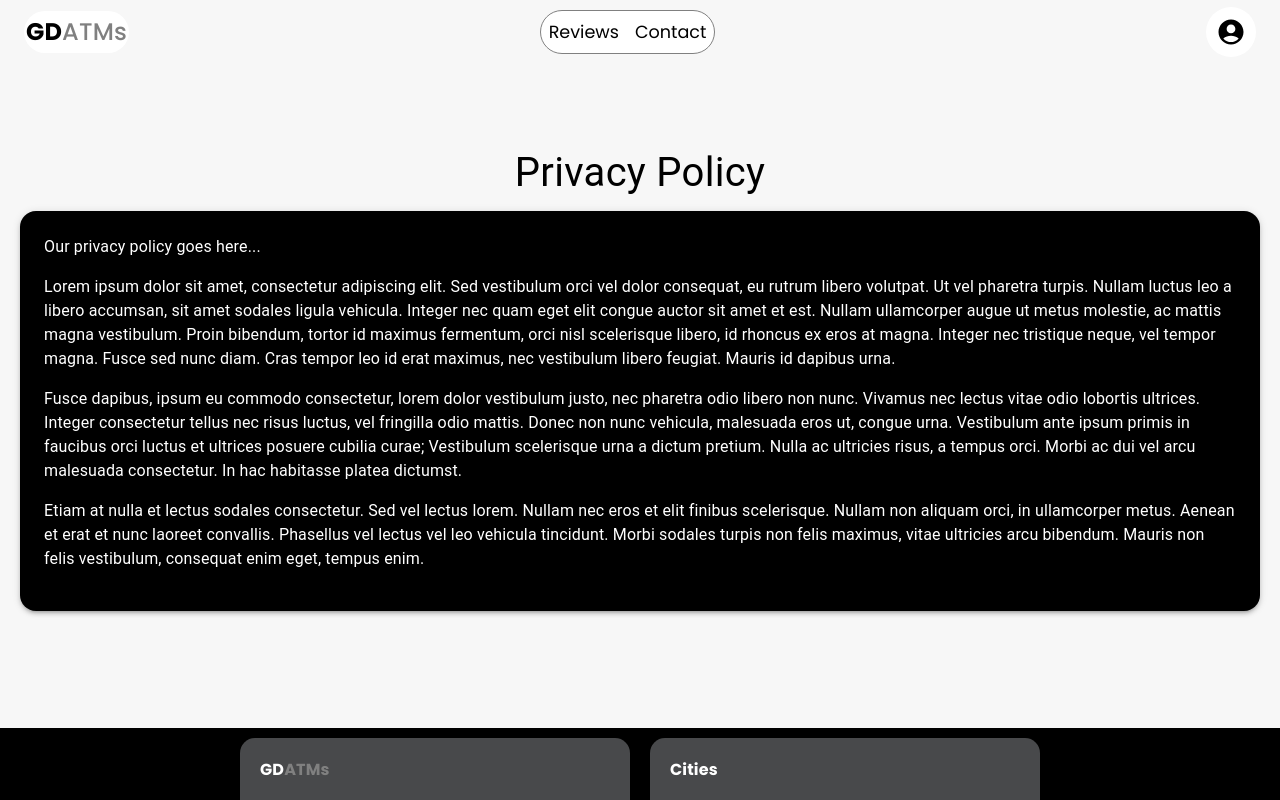
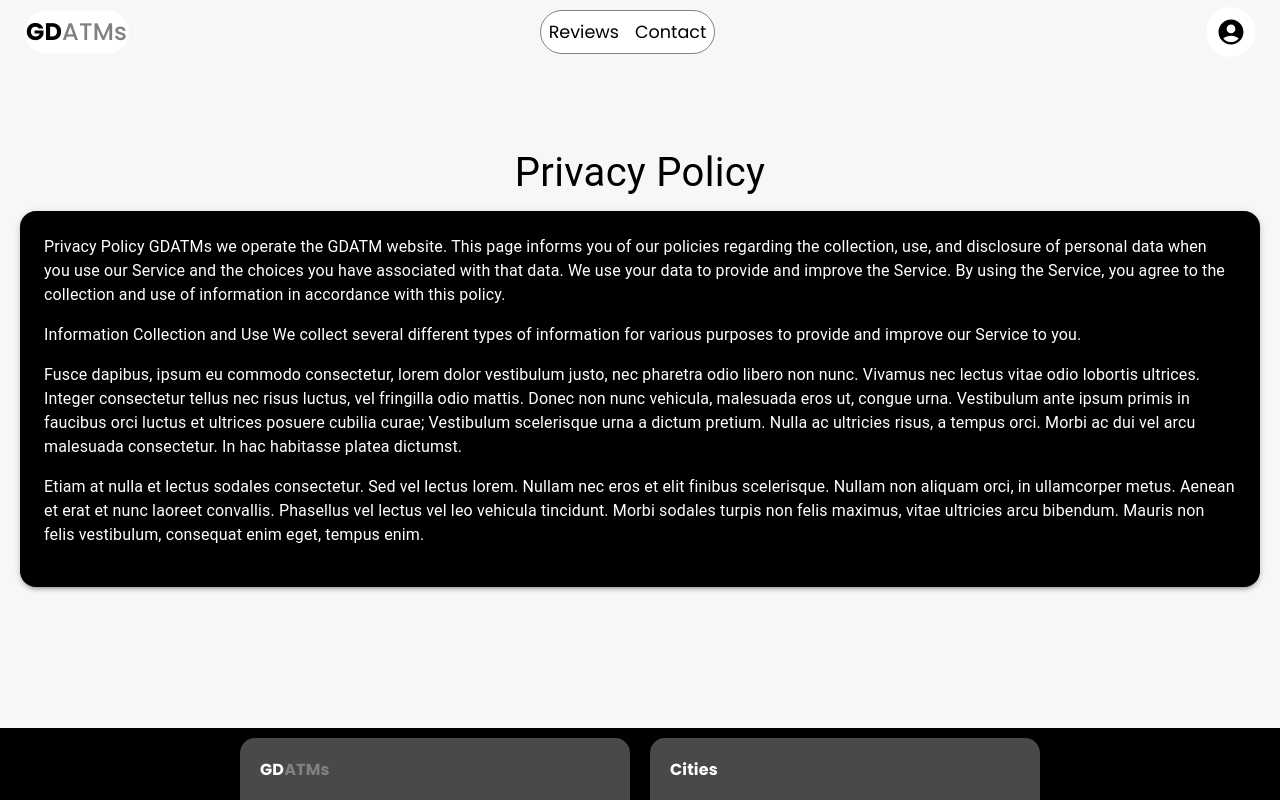
Before and after one commit to pToum21/gd-atms-v2, a React (Vite) app in the folder client/: page /privacy-policy in a window 1280 px wide. Shown: the top 800 px of the page. Built offline with nearby package versions, Linux system fonts and the light colour scheme; no server answers.

Commit message:
adding in our privacy policy

```diff
--- a/client/src/pages/PrivacyPolicy.jsx
+++ b/client/src/pages/PrivacyPolicy.jsx
@@ -9,10 +9,16 @@ const PrivacyPolicy = () => {
                 <Grid item xs={12}>
                     <Box bgcolor="black" boxShadow={3} p={3} borderRadius={4}>
                         <Typography variant="body1" paragraph color="white">
-                            Our privacy policy goes here...
+                            Privacy Policy
+                            GDATMs we operate the GDATM website.
+
+                            This page informs you of our policies regarding the collection, use, and disclosure of personal data when you use our Service and the choices you have associated with that data.
+
+                            We use your data to provide and improve the Service. By using the Service, you agree to the collection and use of information in accordance with this policy.
                         </Typography>
                         <Typography variant="body1" paragraph color="white">
-                            Lorem ipsum dolor sit amet, consectetur adipiscing elit. Sed vestibulum orci vel dolor consequat, eu rutrum libero volutpat. Ut vel pharetra turpis. Nullam luctus leo a libero accumsan, sit amet sodales ligula vehicula. Integer nec quam eget elit congue auctor sit amet et est. Nullam ullamcorper augue ut metus molestie, ac mattis magna vestibulum. Proin bibendum, tortor id maximus fermentum, orci nisl scelerisque libero, id rhoncus ex eros at magna. Integer nec tristique neque, vel tempor magna. Fusce sed nunc diam. Cras tempor leo id erat maximus, nec vestibulum libero feugiat. Mauris id dapibus urna.
+                            Information Collection and Use
+                            We collect several different types of information for various purposes to provide and improve our Service to you.
                         </Typography>
                         <Typography variant="body1" paragraph color="white">
                             Fusce dapibus, ipsum eu commodo consectetur, lorem dolor vestibulum justo, nec pharetra odio libero non nunc. Vivamus nec lectus vitae odio lobortis ultrices. Integer consectetur tellus nec risus luctus, vel fringilla odio mattis. Donec non nunc vehicula, malesuada eros ut, congue urna. Vestibulum ante ipsum primis in faucibus orci luctus et ultrices posuere cubilia curae; Vestibulum scelerisque urna a dictum pretium. Nulla ac ultricies risus, a tempus orci. Morbi ac dui vel arcu malesuada consectetur. In hac habitasse platea dictumst.
```
